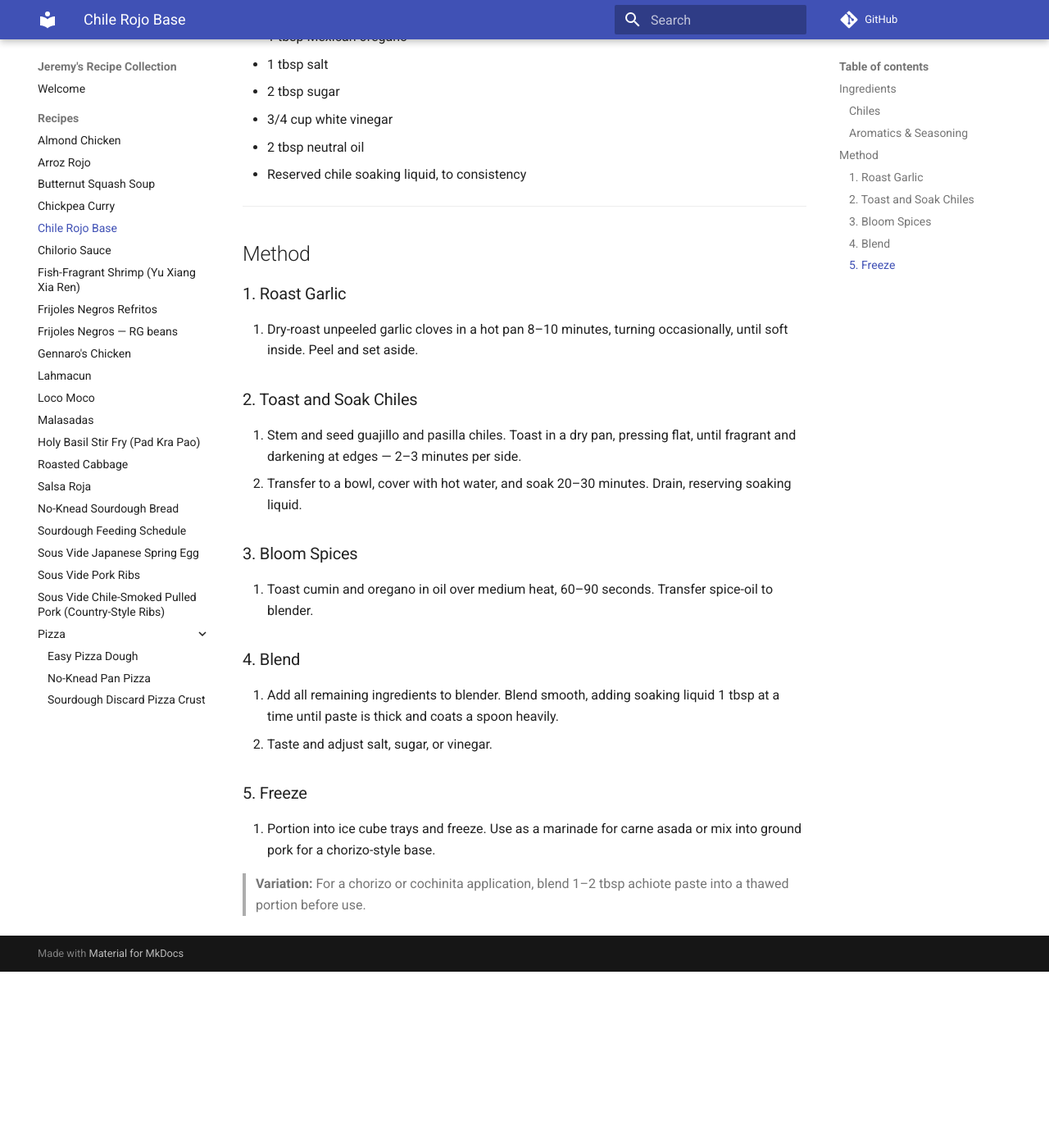
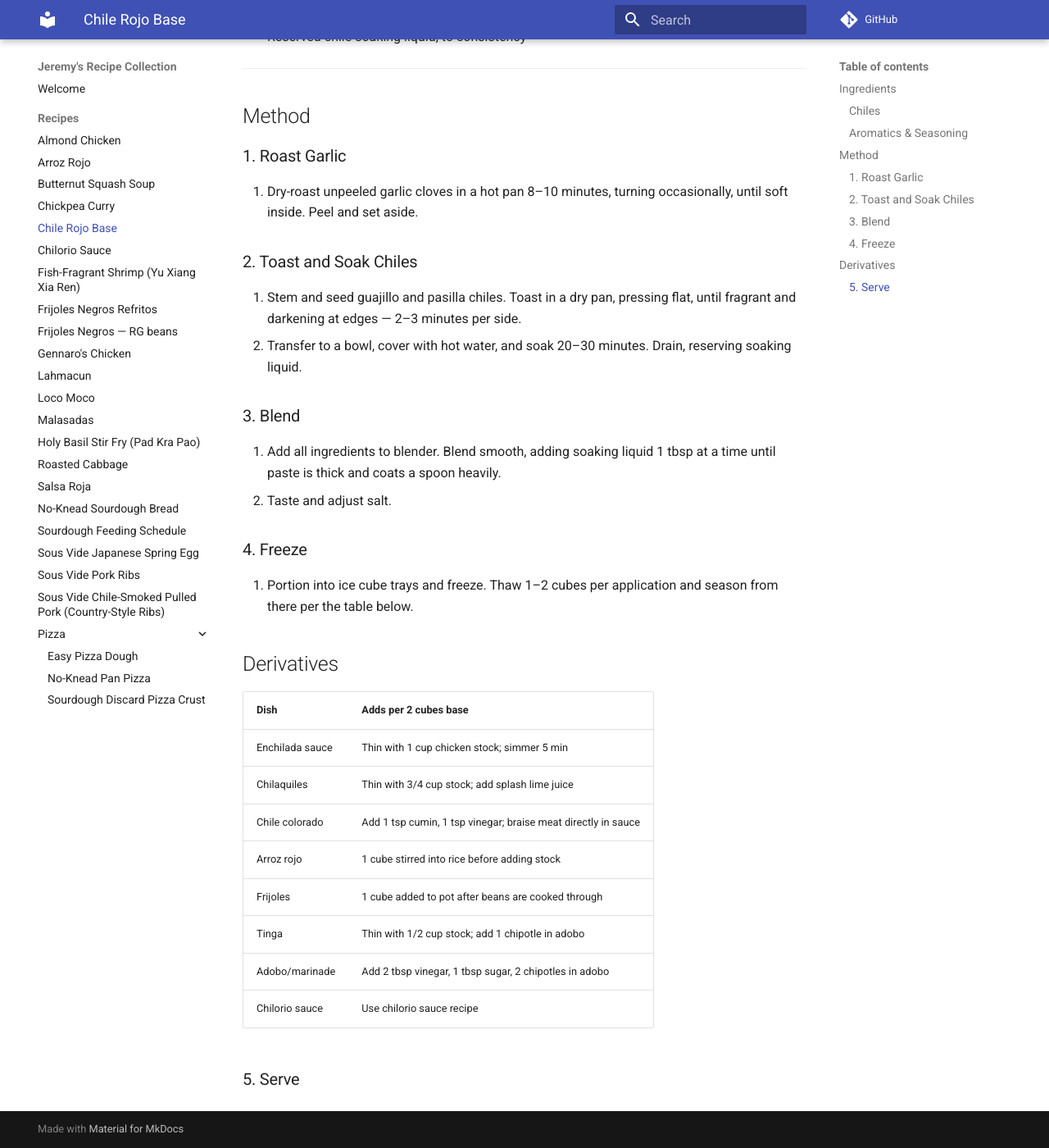
Before and after one commit to normanj9/recipes, an MkDocs documentation site: the page built from docs/recipes/chile-rojo-base.md, in a window 1280 px wide and 1400 px high, scrolled down 548 px. Shown: the whole window at 82% size. Built offline with MkDocs 1.6.1 and Material for MkDocs 9.7.7, drawn with Linux system fonts in a browser that asks for light colours; comment, search, counter and statistics services are not loaded; before the commit the page ends 1733 px from its top, so only the background shows below that.

Commit message:
Update chile-rojo-base.md

```diff
--- a/docs/recipes/chile-rojo-base.md
+++ b/docs/recipes/chile-rojo-base.md
@@ -5,18 +5,15 @@
 ## Ingredients
 
 ### Chiles
+
 - 6 dried guajillo chiles
 - 6 dried pasilla chiles
-- 3 chipotles in adobo
 
 ### Aromatics & Seasoning
+
 - 9 cloves garlic, unpeeled
-- 1 tbsp ground cumin
 - 1 tbsp Mexican oregano
-- 1 tbsp salt
-- 2 tbsp sugar
-- 3/4 cup white vinegar
-- 2 tbsp neutral oil
+- 1 tsp Diamond Crystal kosher salt
 - Reserved chile soaking liquid, to consistency
 
 ---
@@ -24,20 +21,34 @@
 ## Method
 
 ### 1. Roast Garlic
+
 1. Dry-roast unpeeled garlic cloves in a hot pan 8–10 minutes, turning occasionally, until soft inside. Peel and set aside.
 
 ### 2. Toast and Soak Chiles
+
 1. Stem and seed guajillo and pasilla chiles. Toast in a dry pan, pressing flat, until fragrant and darkening at edges — 2–3 minutes per side.
 2. Transfer to a bowl, cover with hot water, and soak 20–30 minutes. Drain, reserving soaking liquid.
 
-### 3. Bloom Spices
-1. Toast cumin and oregano in oil over medium heat, 60–90 seconds. Transfer spice-oil to blender.
+### 3. Blend
 
-### 4. Blend
-1. Add all remaining ingredients to blender. Blend smooth, adding soaking liquid 1 tbsp at a time until paste is thick and coats a spoon heavily.
-2. Taste and adjust salt, sugar, or vinegar.
+1. Add all ingredients to blender. Blend smooth, adding soaking liquid 1 tbsp at a time until paste is thick and coats a spoon heavily.
+2. Taste and adjust salt.
 
-### 5. Freeze
-1. Portion into ice cube trays and freeze. Use as a marinade for carne asada or mix into ground pork for a chorizo-style base.
+### 4. Freeze
 
-> **Variation:** For a chorizo or cochinita application, blend 1–2 tbsp achiote paste into a thawed portion before use.
+1. Portion into ice cube trays and freeze. Thaw 1–2 cubes per application and season from there per the table below.
+
+## Derivatives
+
+| Dish | Adds per 2 cubes base |
+|---|---|
+| Enchilada sauce | Thin with 1 cup chicken stock; simmer 5 min |
+| Chilaquiles | Thin with 3/4 cup stock; add splash lime juice |
+| Chile colorado | Add 1 tsp cumin, 1 tsp vinegar; braise meat directly in sauce |
+| Arroz rojo | 1 cube stirred into rice before adding stock |
+| Frijoles | 1 cube added to pot after beans are cooked through |
+| Tinga | Thin with 1/2 cup stock; add 1 chipotle in adobo |
+| Adobo/marinade | Add 2 tbsp vinegar, 1 tbsp sugar, 2 chipotles in adobo |
+| Chilorio sauce | Use chilorio sauce recipe |
+
+### 5. Serve
```
